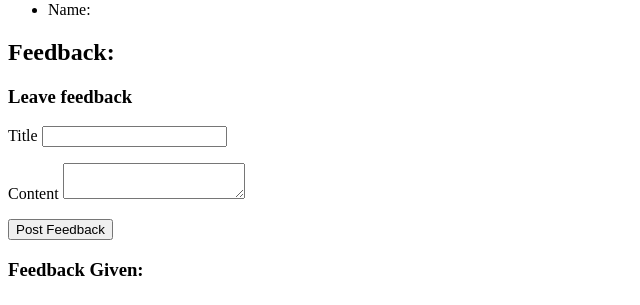
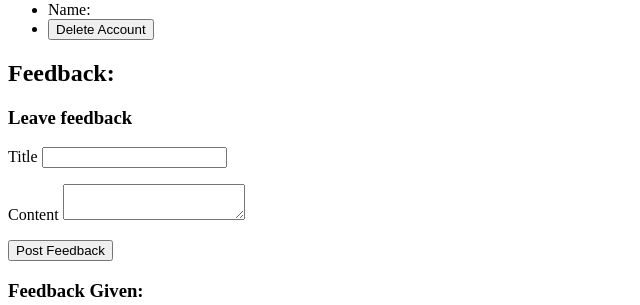
Before and after one commit to nataliecc1701/Lesson-25-pt-6, a Flask app: template templates/userinfo.html in a window 1280 px wide. Shown: the part 193-498 px from the top of the page, without its empty margins (0-640 px from the left). Run offline with Flask 3, Linux system fonts and the light colour scheme; the template is opened without the code that fills it: values that come from a table or form of the project are taken from there, others are empty.

Commit message:
user deletion now works

```diff
--- a/app.py
+++ b/app.py
@@ -81,12 +81,14 @@ def show_user_info(username):
 
     return render_template("userinfo.html", user=user, form=form)
 
-@app.route("/users/<username>/delete")
+@app.route("/users/<username>/delete", methods=["POST"])
 def delete_user(username):
     if "username" not in session:
         return redirect("/")
     if session["username"] != username:
         return redirect(f"/users/{session['username']}")
 
-    User.query.delete(username)
+    User.query.filter_by(username=username).delete()
+    db.session.commit()
+    session.pop("username")
     return redirect("/")
--- a/models.py
+++ b/models.py
@@ -29,6 +29,8 @@ class User(db.Model):
     email = db.Column(db.String(50), nullable = False, unique = True)
     first_name = db.Column(db.String(30), nullable = False)
     last_name = db.Column(db.String(30), nullable = False)
+
+    feedback = db.relationship("Feedback", backref="user", passive_deletes=True)
 
 
     @classmethod
@@ -65,6 +67,4 @@ class Feedback(db.Model):
     id      = db.Column(db.Integer, primary_key = True, autoincrement = True)
     title   = db.Column(db.String(100), nullable=False)
     content = db.Column(db.Text,        nullable=False)
-    username= db.Column(db.String(20), db.ForeignKey("users.username"))
-
-    user = db.relationship("User", backref="feedback", cascade="delete")
+    username= db.Column(db.String(20), db.ForeignKey("users.username", ondelete="CASCADE"))
--- a/templates/userinfo.html
+++ b/templates/userinfo.html
@@ -8,6 +8,9 @@
   <li>Username: {{user.username}}</li>
   <li>Email Address: {{user.email}}</li>
   <li>Name: {{user.first_name}} {{user.last_name}}</li>
+  <li><form display="inline" method="POST" action="/users/{{user.username}}/delete">
+    <button>Delete Account</button>
+  </form></li>
 </ul>
 <h2>Feedback:</h2>
 <h3>Leave feedback</h3>
```
